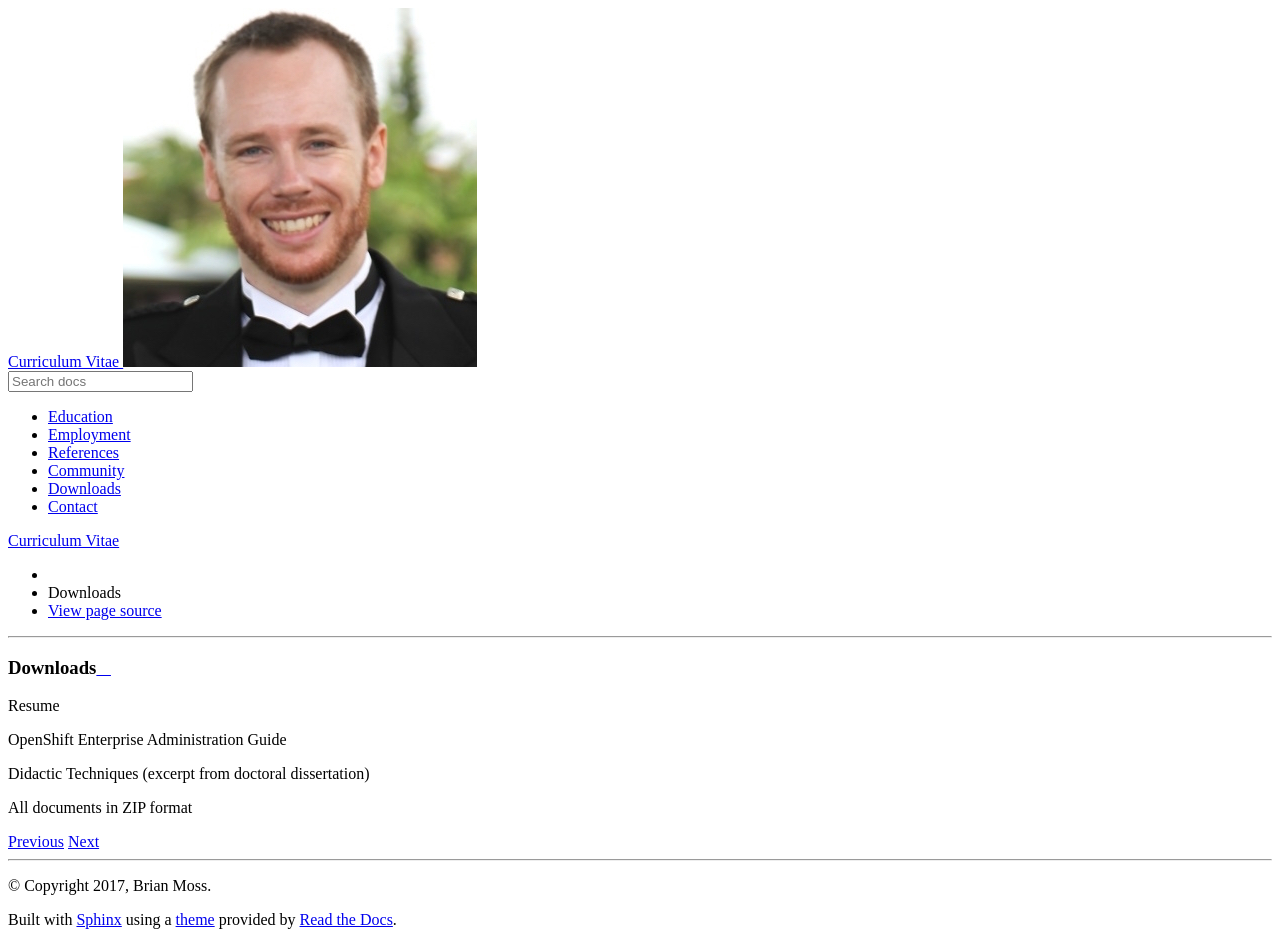
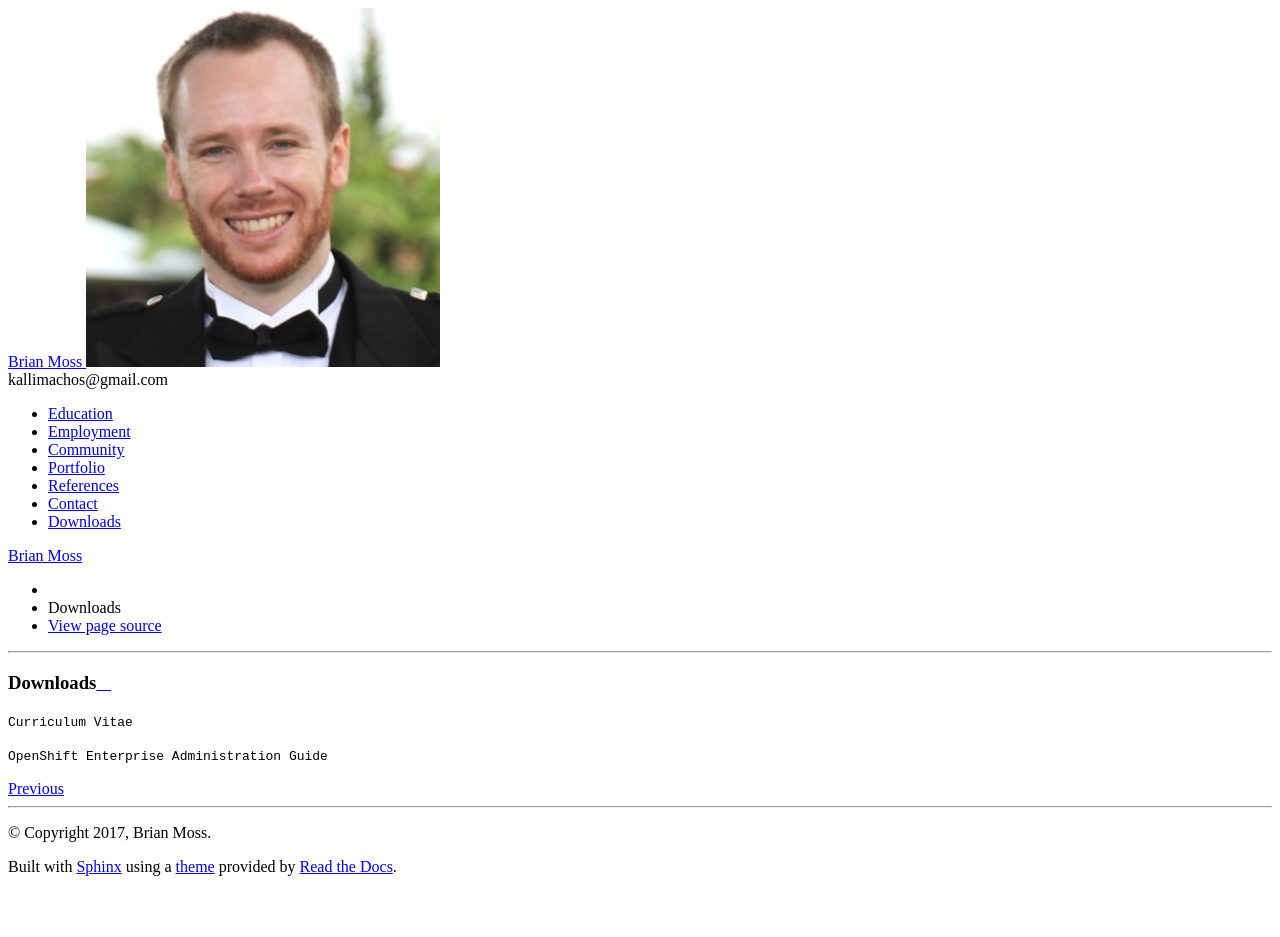
Before and after one commit to kallimachos/cv, a Sphinx documentation site: the page built from doc/downloads.rst, in a window 1280 px wide. Built offline with Sphinx 7.4.7 and the Read the Docs theme 2.0.0, drawn with Linux system fonts in a browser that asks for light colours; pages that are not in the unit, such as notebooks, are missing from menus; after the commit the page ends 900 px from its top, so only the background shows below that.

Commit message:
CV updates

```diff
--- a/doc/community.rst
+++ b/doc/community.rst
@@ -19,7 +19,7 @@
 -  Co-organized OpenStack Documentation Swarm
 -  OpenStack core contributor
 -  Led several Open Source in the Cloud workshops for high school girls
--  Scripts and other code available on GitHub under GPLv3 or Apache licenses
+-  Code and documentation available on GitHub under GPLv3 or Apache licenses
 -  Regular attendee at OpenShift Hack Nights; ran an OpenShift xPaaS (OpenShift
    + JBoss) workshop for the Red Hat open day
 -  Presented on lessons learned from the OpenStack docs swarm
--- a/doc/conf.py
+++ b/doc/conf.py
@@ -31,11 +31,8 @@
 if spelling is not None:
     extensions.append('sphinxcontrib.spelling')
 
-# if sphinx-prompt is not None:
-# extensions.append('sphinx-prompt')
-
 # Add any paths that contain templates here, relative to this directory.
-# templates_path = ['_templates']
+templates_path = ['_static']
 
 # The suffix of source filenames.
 source_suffix = '.rst'
@@ -47,7 +44,7 @@
 master_doc = 'index'
 
 # General information about the project.
-project = 'Curriculum Vitae'
+project = """Brian Moss"""
 copyright = '2017, Brian Moss'
 
 # The version info for the project you're documenting, acts as replacement for
@@ -55,7 +52,7 @@
 # built documents.
 #
 # The short X.Y version.
-# version = '1'
+version = 'kallimachos@gmail.com'
 # The full version, including alpha/beta/rc tags.
 # release = '1'
 
@@ -110,7 +107,9 @@
 # Theme options are theme-specific and customize the look and feel of a theme
 # further.  For a list of options available for each theme, see the
 # documentation.
-# html_theme_options = {}
+html_theme_options = {
+    'navigation_depth': 1,
+}
 
 # Add any paths that contain custom themes here, relative to this directory.
 # html_theme_path = []
--- a/doc/contact.rst
+++ b/doc/contact.rst
@@ -2,6 +2,5 @@
 Contact
 =======
 
-**Dr. Brian Moss**
-
-**E-mail:** kallimachos@gmail.com
+**Brian Moss** |br|
+kallimachos@gmail.com
--- a/doc/downloads.rst
+++ b/doc/downloads.rst
@@ -2,10 +2,7 @@
 Downloads
 =========
 
-Resume
+:download:`Curriculum Vitae <_static/Brian_Moss_CV.pdf>`
 
-OpenShift Enterprise Administration Guide
-
-Didactic Techniques (excerpt from doctoral dissertation)
-
-All documents in ZIP format
+:download:`OpenShift Enterprise Administration Guide
+<_static/Administration_Guide.pdf>`
```
Also changed, not shown: doc/index.rst (+15 -15 lines), doc/portfolio.rst (added, +34 -0 lines), doc/_static/searchbox.html (added), 1 other file.
